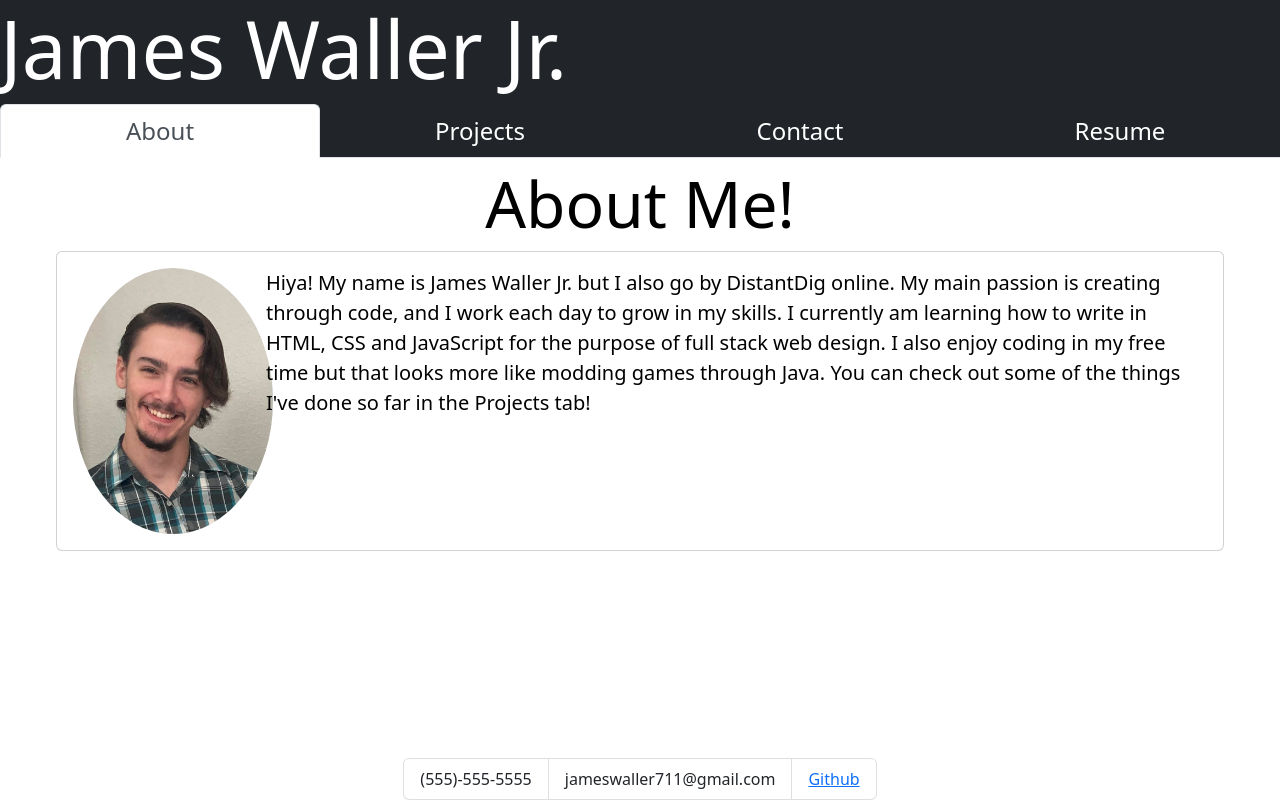
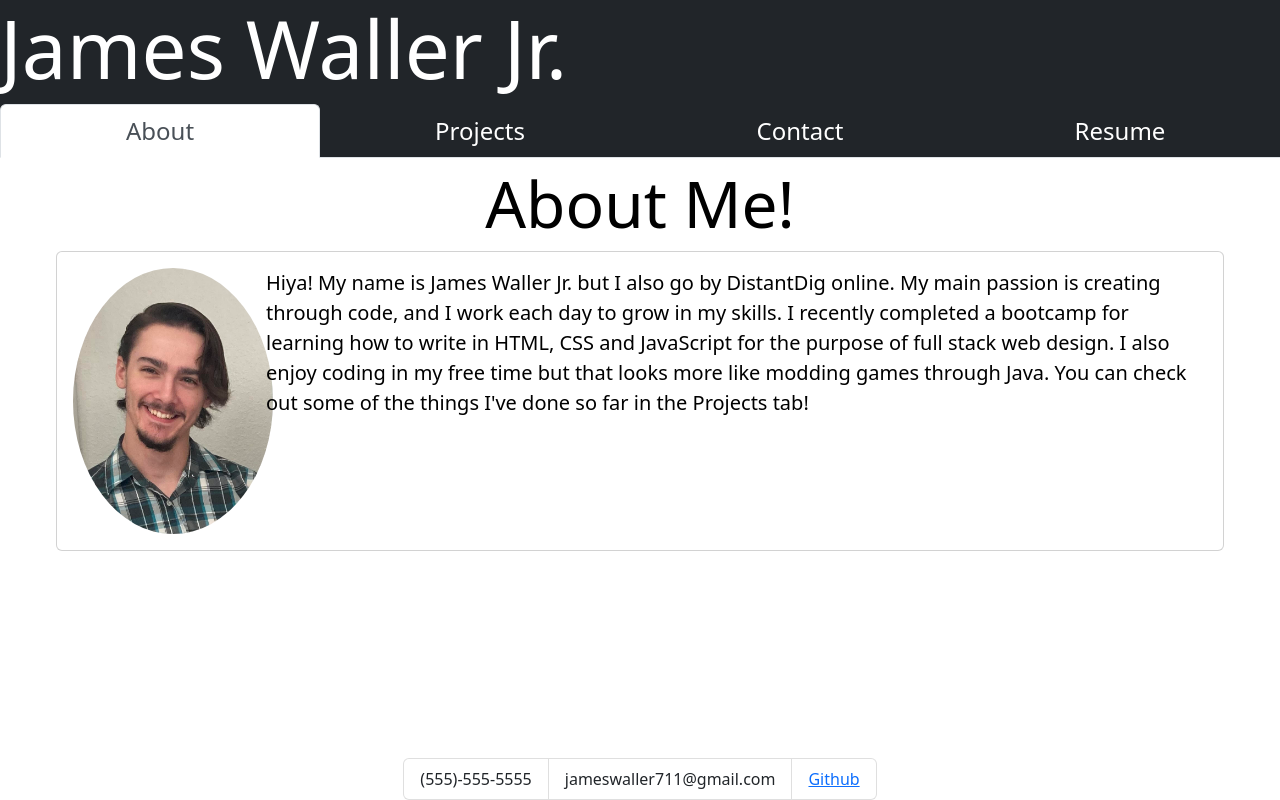
Before and after one commit to DistantDig/react-portfolio, a React (Vite) app: page / in a window 1280 px wide. Built offline with nearby package versions, Linux system fonts and the light colour scheme.

Commit message:
tweaked about me page

```diff
--- a/src/pages/About.jsx
+++ b/src/pages/About.jsx
@@ -10,7 +10,7 @@ export default function About() {
             <div className="col-md-10">
               <p>
                 Hiya! My name is James Waller Jr. but I also go by DistantDig online. My main passion is creating through code, and I work each day to grow in my skills.
-                I currently am learning how to write in HTML, CSS and JavaScript for the purpose of full stack web design. I also enjoy coding in my free time but that
+                I recently completed a bootcamp for learning how to write in HTML, CSS and JavaScript for the purpose of full stack web design. I also enjoy coding in my free time but that
                 looks more like modding games through Java. You can check out some of the things I've done so far in the Projects tab!
               </p>
             </div>
```
